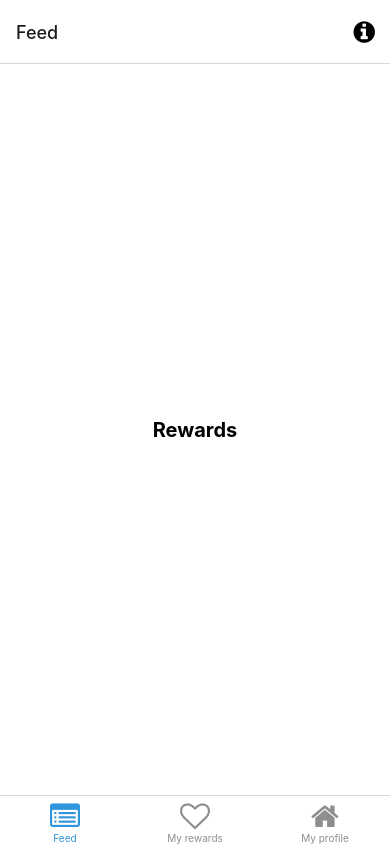
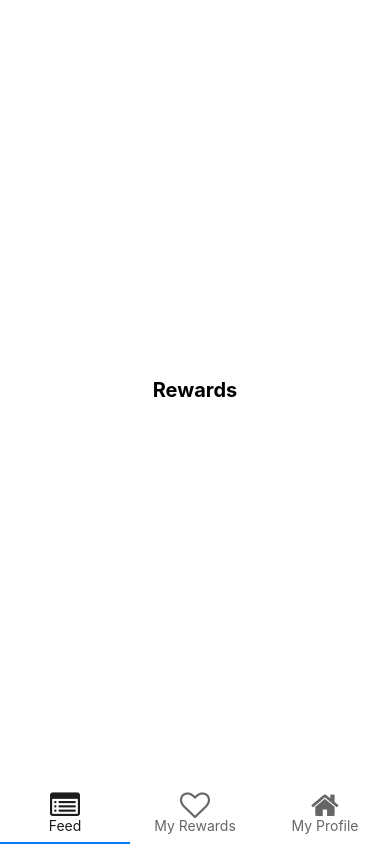
Before and after one commit to MikitaHlushkou/peerRewardNative, a React Native app: screen /Feed in a window 390 px wide. Built offline with nearby package versions, Linux system fonts and the light colour scheme; what expo-linking would draw is missing.

Commit message:
create TabIconWithLabelComponent, update navigation component with it, add greyscale color, update types

```diff
--- /dev/null
+++ b/components/TabIconWithLabel.tsx
@@ -0,0 +1,39 @@
+import { StyleSheet, Text, View } from 'react-native';
+
+import { FontAwesome } from '@expo/vector-icons';
+import { ComponentProps } from 'react';
+
+interface ITabIconWithLabel {
+  color: string;
+  iconName: ComponentProps<typeof FontAwesome>['name'];
+  label: string;
+  size?: number;
+}
+
+const TabIconWithLabel = ({ color, iconName, label, size = 30 }: ITabIconWithLabel) => {
+  const tabStyles = styles(color);
+  return (
+    <View style={tabStyles.container}>
+      <FontAwesome size={size} style={tabStyles.icon} name={iconName} color={color} />
+      <Text style={tabStyles.label}>{label}</Text>
+    </View>
+  );
+};
+
+const styles = (color: string) =>
+  StyleSheet.create({
+    container: {
+      flexDirection: 'column',
+      justifyContent: 'center',
+      alignItems: 'center',
+      alignContent: 'center',
+    },
+    icon: {
+      marginBottom: -3,
+    },
+    label: {
+      color: color ?? '',
+    },
+  });
+
+export default TabIconWithLabel;
--- a/constants/Colors.ts
+++ b/constants/Colors.ts
@@ -1,11 +1,13 @@
 const tintColorLight = '#2f95dc';
 const tintColorDark = '#fff';
+const greyscale = '#666666';
 
 export default {
   light: {
     text: '#000',
     background: '#fff',
     tint: tintColorLight,
+    disabled: greyscale,
     tabIconDefault: '#ccc',
     tabIconSelected: tintColorLight,
   },
@@ -13,6 +15,7 @@ export default {
     text: '#fff',
     background: '#000',
     tint: tintColorDark,
+    disabled: greyscale,
     tabIconDefault: '#ccc',
     tabIconSelected: tintColorDark,
   },
--- a/navigation/index.tsx
+++ b/navigation/index.tsx
@@ -1,19 +1,20 @@
 import { FontAwesome } from '@expo/vector-icons';
-import { createBottomTabNavigator } from '@react-navigation/bottom-tabs';
 import { NavigationContainer, DefaultTheme, DarkTheme } from '@react-navigation/native';
 import { createNativeStackNavigator } from '@react-navigation/native-stack';
-import * as React from 'react';
 import { ColorSchemeName, Pressable } from 'react-native';
 
+import TabIconWithLabel from '../components/TabIconWithLabel';
 import Colors from '../constants/Colors';
 import useColorScheme from '../hooks/useColorScheme';
 import ModalScreen from '../screens/ModalScreen';
 import NotFoundScreen from '../screens/NotFoundScreen';
 import FeedScreen from '../screens/FeedScreen';
 import MyRewardsScreen from '../screens/MyRewardsScreen';
-import { RootStackParamList, RootTabParamList, RootTabScreenProps } from '../types';
+
 import LinkingConfiguration from './LinkingConfiguration';
 import MyProfileScreen from '../screens/MyProfileScreen';
+
+import { RootStackParamList, RootTabParamList, RootTabScreenProps } from '../types';
 
 export default function Navigation({ colorScheme }: { colorScheme: ColorSchemeName }) {
   return (
@@ -40,24 +41,26 @@ function RootNavigator() {
   );
 }
 
-const BottomTab = createBottomTabNavigator<RootTabParamList>();
+import { createMaterialTopTabNavigator } from '@react-navigation/material-top-tabs';
+
+const Tab = createMaterialTopTabNavigator<RootTabParamList>();
 
 function BottomTabNavigator() {
   const colorScheme = useColorScheme();
 
   return (
-    <BottomTab.Navigator
+    <Tab.Navigator
       initialRouteName="Feed"
+      tabBarPosition={'bottom'}
       screenOptions={{
-        tabBarActiveTintColor: Colors[colorScheme].tint,
+        tabBarInactiveTintColor: Colors[colorScheme].disabled,
       }}
     >
-      <BottomTab.Screen
+      <Tab.Screen
         name="Feed"
         component={FeedScreen}
         options={({ navigation }: RootTabScreenProps<'Feed'>) => ({
           title: 'Feed',
-          tabBarIcon: ({ color }) => <TabBarIcon name="list-alt" color={color} />,
           headerRight: () => (
             <Pressable
               onPress={() => navigation.navigate('Modal')}
@@ -73,31 +76,31 @@ function BottomTabNavigator() {
               />
             </Pressable>
           ),
+          tabBarLabel: ({ color }) => (
+            <TabIconWithLabel label={'Feed'} iconName={'list-alt'} color={color} />
+          ),
         })}
       />
-      <BottomTab.Screen
+      <Tab.Screen
         name="MyRewards"
         component={MyRewardsScreen}
         options={{
           title: 'My rewards',
-          tabBarIcon: ({ color }) => <TabBarIcon name="heart-o" color={color} />,
+          tabBarLabel: ({ color }) => (
+            <TabIconWithLabel color={color} iconName={'heart-o'} label={'My Rewards'} />
+          ),
         }}
       />
-      <BottomTab.Screen
+      <Tab.Screen
         name="MyProfile"
         component={MyProfileScreen}
         options={{
           title: 'My profile',
-          tabBarIcon: ({ color }) => <TabBarIcon name="home" color={color} />,
+          tabBarLabel: ({ color }) => (
+            <TabIconWithLabel label={'My Profile'} iconName={'home'} color={color} />
+          ),
         }}
       />
-    </BottomTab.Navigator>
+    </Tab.Navigator>
   );
 }
-
-function TabBarIcon(props: {
-  name: React.ComponentProps<typeof FontAwesome>['name'];
-  color: string;
-}) {
-  return <FontAwesome size={30} style={{ marginBottom: -3 }} {...props} />;
-}
--- a/package.json
+++ b/package.json
@@ -1,5 +1,5 @@
 {
-  "name": "peerRewards",
+  "name": "peer-rewards",
   "version": "1.0.0",
   "main": "node_modules/expo/AppEntry.js",
   "scripts": {
@@ -19,6 +19,7 @@
   "dependencies": {
     "@expo/vector-icons": "^13.0.0",
     "@react-navigation/bottom-tabs": "^6.0.5",
+    "@react-navigation/material-bottom-tabs": "^6.2.2",
     "@react-navigation/material-top-tabs": "^6.2.2",
     "@react-navigation/native": "^6.0.2",
     "@react-navigation/native-stack": "^6.1.0",
@@ -37,9 +38,11 @@
     "react-dom": "17.0.2",
     "react-native": "0.68.2",
     "react-native-pager-view": "5.4.15",
+    "react-native-paper": "^4.12.4",
     "react-native-safe-area-context": "4.2.4",
     "react-native-screens": "~3.11.1",
     "react-native-tab-view": "^3.1.1",
+    "react-native-vector-icons": "^9.2.0",
     "react-native-web": "0.17.7"
   },
   "devDependencies": {
--- a/screens/MyProfileScreen.tsx
+++ b/screens/MyProfileScreen.tsx
@@ -1,13 +1,12 @@
 import { StyleSheet } from 'react-native';
 
-import { Text, View } from '../components/Themed';
+import { View } from '../components/Themed';
 import { RootTabScreenProps } from '../types';
 import Separator from '../components/Separator';
 
 const MyProfileScreen = ({ navigation }: RootTabScreenProps<'MyProfile'>) => {
   return (
     <View style={styles.container}>
-      <Text style={styles.title}>My profile</Text>
       <Separator />
     </View>
   );
--- a/screens/MyRewardsScreen.tsx
+++ b/screens/MyRewardsScreen.tsx
@@ -1,13 +1,12 @@
 import { StyleSheet } from 'react-native';
 
-import { Text, View } from '../components/Themed';
+import { View } from '../components/Themed';
 import Separator from '../components/Separator';
 import { RootTabScreenProps } from '../types';
 
 const MyRewardsScreen = ({ navigation }: RootTabScreenProps<'MyRewards'>) => {
   return (
     <View style={styles.container}>
-      <Text style={styles.title}>Tab Two</Text>
       <Separator />
     </View>
   );
--- a/types.tsx
+++ b/types.tsx
@@ -1,6 +1,6 @@
-import { BottomTabScreenProps } from '@react-navigation/bottom-tabs';
 import { CompositeScreenProps, NavigatorScreenParams } from '@react-navigation/native';
 import { NativeStackScreenProps } from '@react-navigation/native-stack';
+import { MaterialBottomTabScreenProps } from '@react-navigation/material-bottom-tabs/lib/typescript/src/types';
 
 declare global {
   namespace ReactNavigation {
@@ -22,10 +22,10 @@ export type RootStackScreenProps<Screen extends keyof RootStackParamList> = Nati
 export type RootTabParamList = {
   Feed: undefined;
   MyRewards: undefined;
-  MyProfile:undefined;
+  MyProfile: undefined;
 };
 
 export type RootTabScreenProps<Screen extends keyof RootTabParamList> = CompositeScreenProps<
-  BottomTabScreenProps<RootTabParamList, Screen>,
+  MaterialBottomTabScreenProps<RootTabParamList, Screen>,
   NativeStackScreenProps<RootStackParamList>
 >;
```
